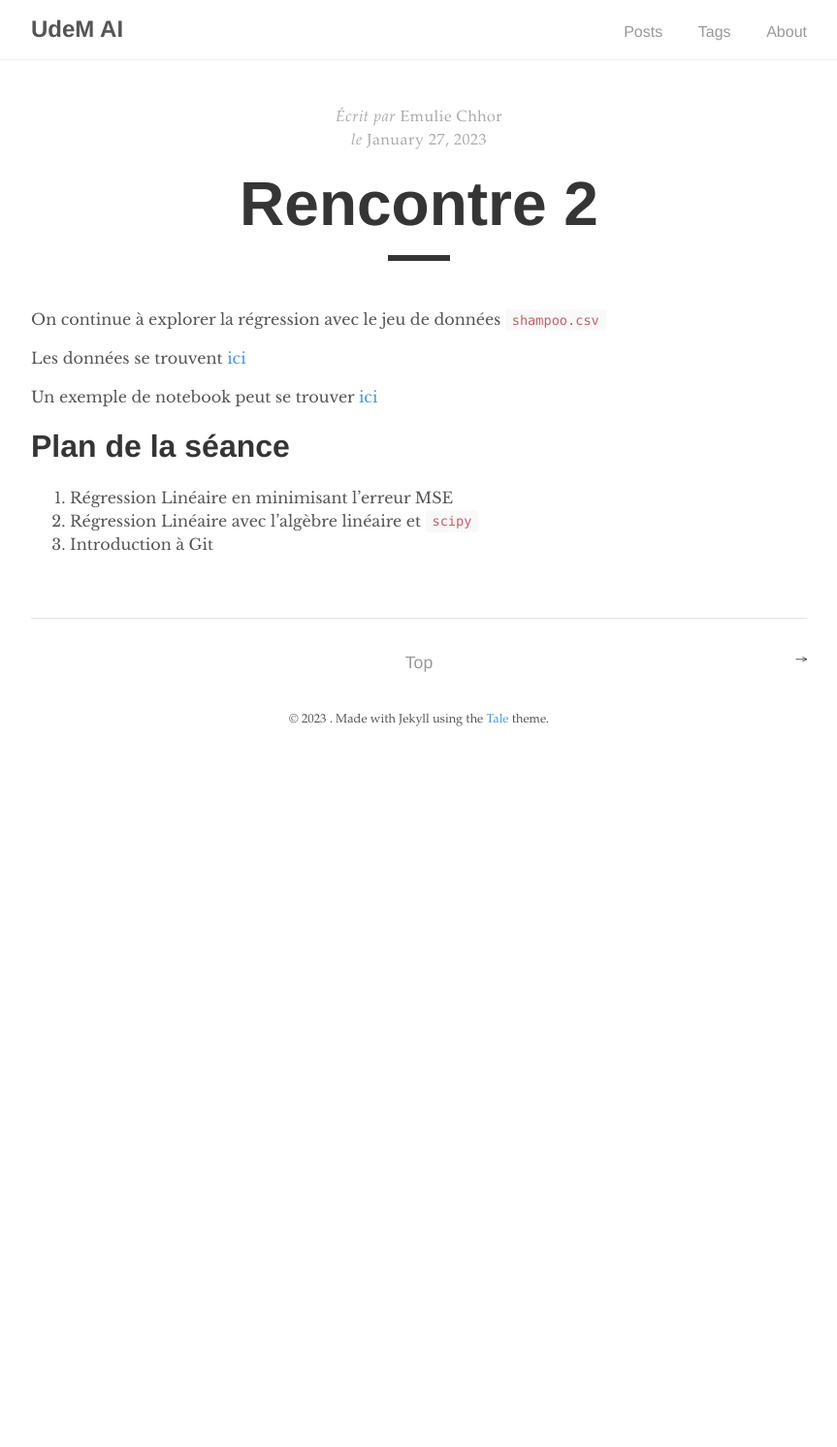
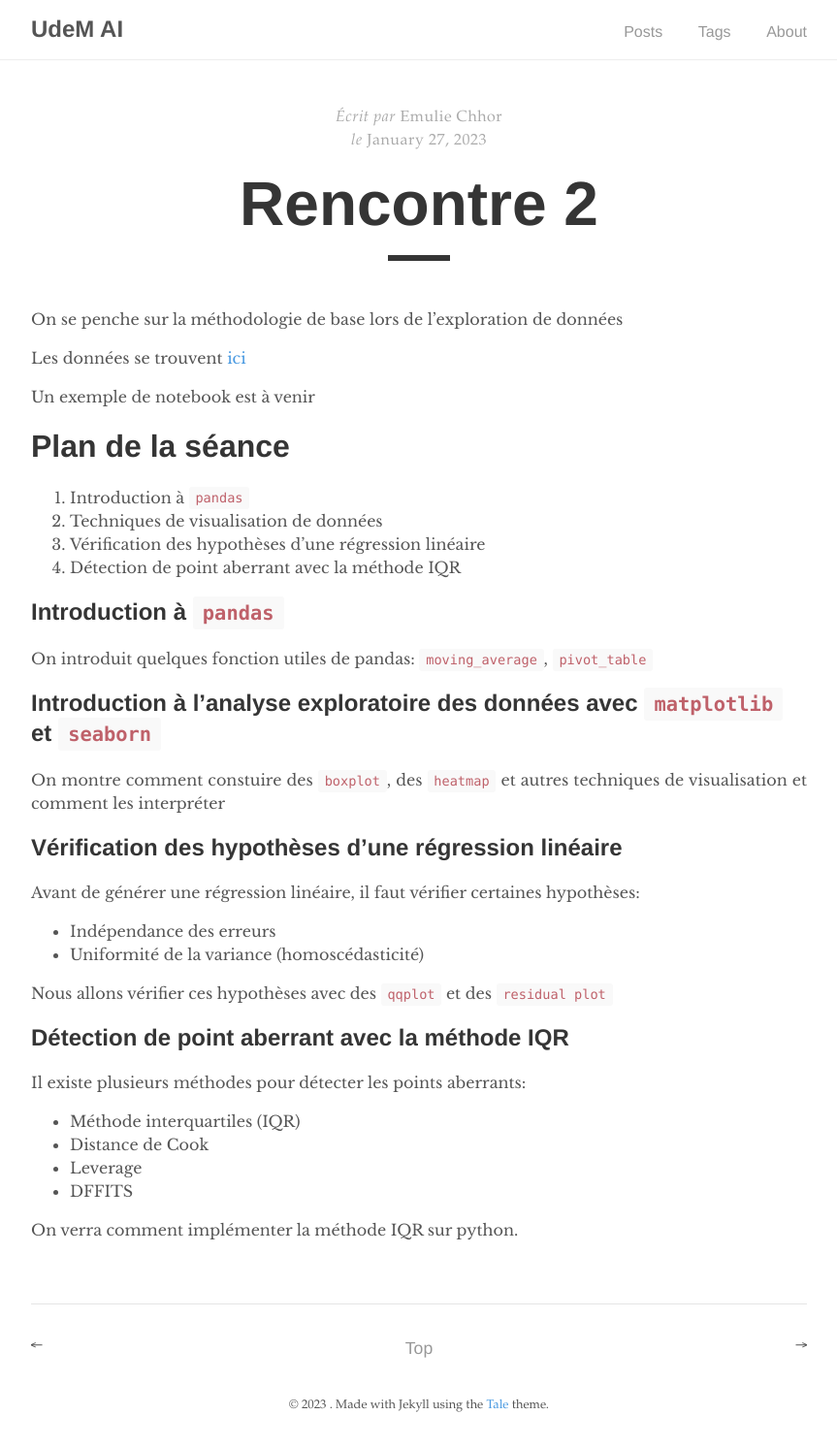
Before and after one commit to UdemAI/UdemAI.github.io, a Jekyll site: the page built from _posts/2023-01-27-Semaine1-seance2.md, in a window 1280 px wide. Shown: the whole page at 97% size, without its empty margins (208-1071 px from the left). Built offline with Jekyll 4.4.1, drawn with Linux system fonts in a browser that asks for light colours; before the commit the page ends 900 px from its top, so only the background shows below that.

```diff
--- a/_layouts/post.html
+++ b/_layouts/post.html
@@ -14,6 +14,7 @@ layout: default
     {% if page.date %}
       <br>
       <span>le&nbsp;</span><time datetime="{{ page.date }}">{{ page.date | date: "%B %d, %Y" }}</time>
+      <!-- <span>le&nbsp;</span><time datetime="{{ page.date }}">{{ page.date | date: "%d-%m-%Y" }}</time> -->
     {% endif %}
   </div>
 
--- a/_posts/2023-01-27-Semaine1-seance2.md
+++ b/_posts/2023-01-27-Semaine1-seance2.md
@@ -6,18 +6,46 @@ tags: Rencontre
 excerpt_separator: <!--more-->
 comments: false
 sticky: false
-hidden: true
+hidden: false
 ---
 
-On continue à explorer la régression avec le jeu de données `shampoo.csv`
+On se penche sur la méthodologie de base lors de l'exploration de données
 <!--more-->
 
 Les données se trouvent [ici](https://github.com/UdemAI/Code/blob/main/Datasets/shampoo.csv)
 
-Un exemple de notebook peut se trouver [ici](https://github.com/UdemAI/Code/blob/main/Notebooks/Week1.ipynb)
+Un exemple de notebook est à venir
 
 # Plan de la séance
 
-1. Régression Linéaire en minimisant l'erreur MSE
-2. Régression Linéaire avec l'algèbre linéaire et `scipy`
-3. Introduction à Git
+1. Introduction à `pandas`
+2. Techniques de visualisation de données
+3. Vérification des hypothèses d'une régression linéaire
+4. Détection de point aberrant avec la méthode IQR
+
+## Introduction à `pandas`
+
+On introduit quelques fonction utiles de pandas: `moving_average`, `pivot_table`
+
+## Introduction à l'analyse exploratoire des données avec `matplotlib` et `seaborn`
+
+On montre comment constuire des `boxplot`, des `heatmap` et autres
+techniques de visualisation et comment les interpréter
+
+## Vérification des hypothèses d'une régression linéaire
+
+Avant de générer une régression linéaire, il faut vérifier certaines hypothèses:
+- Indépendance des erreurs
+- Uniformité de la variance (homoscédasticité)
+
+Nous allons vérifier ces hypothèses avec des `qqplot` et des `residual plot`
+
+## Détection de point aberrant avec la méthode IQR
+
+Il existe plusieurs méthodes pour détecter les points aberrants:
+- Méthode interquartiles (IQR)
+- Distance de Cook
+- Leverage
+- DFFITS
+
+On verra comment implémenter la méthode IQR sur python.
```
Also changed, not shown: _posts/2023-01-19-planication-janvier2023.md (+5 -7 lines), _posts/2023-01-23-Semaine1-seance1.md (+3 -3 lines), _posts/2023-01-30-Semaine2-seance1.md (added, +37 -0 lines), _posts/2023-02-01-planification-fevrier2023.md (added, +23 -0 lines).
